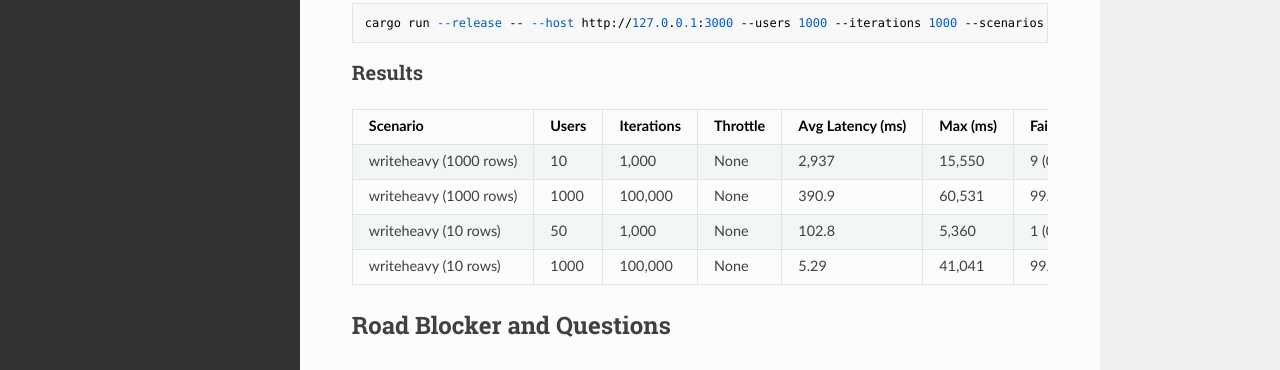
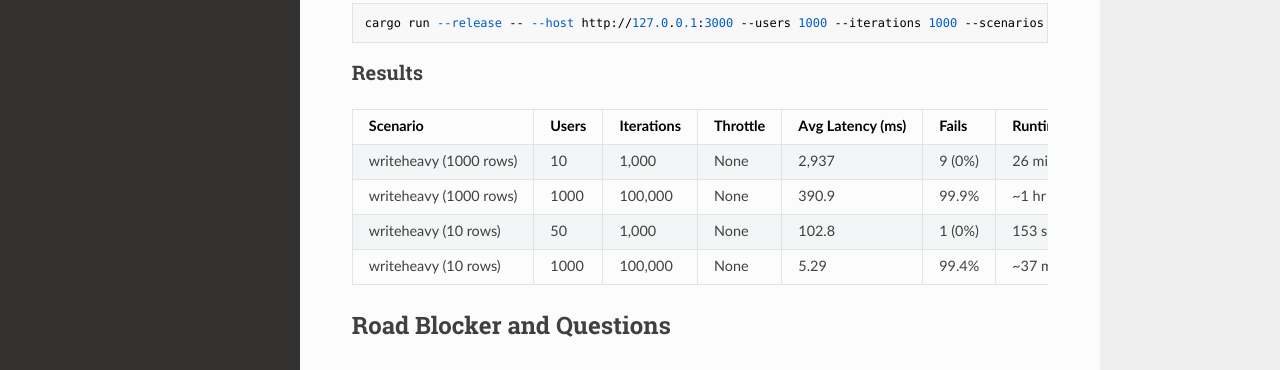
Before and after one commit to tyler0852/tylers-tacc-research, an MkDocs documentation site: the page built from docs/tms/meeting-7.md, in a window 1280 px wide and 1195 px high. Shown: the part 645-1015 px from the top of the window. Built offline with MkDocs 1.6.1, drawn with Linux system fonts in a browser that asks for light colours; nearby versions of some CDN libraries.

Commit message:
Refactor results table in meeting-7.md
Updated the results table format and removed the 'Max (ms)' column.

```diff
--- a/docs/tms/meeting-7.md
+++ b/docs/tms/meeting-7.md
@@ -22,12 +22,12 @@ cargo run --release -- --host http://127.0.0.1:3000 --users 1000 --iterations 10
 
 ### Results
 
-| Scenario | Users | Iterations | Throttle | Avg Latency (ms) | Max (ms) | Fails | Runtime | Notes |
-|:-----------|:------|:-----------|:----------|:----------------|:-----------|:--------|:----------|:-------|
-| writeheavy (1000 rows) | 10 | 1,000 | None | 2,937 | 15,550 | 9 (0%) | 26 min | Slow but stable; minor connection resets |
-| writeheavy (1000 rows) | 1000 | 100,000 | None | 390.9 | 60,531 | 99.9% | ~1 hr | Crashed with “Too many open files (os error 24)” and timeouts |
-| writeheavy (10 rows) | 50 | 1,000 | None | 102.8 | 5,360 | 1 (0%) | 153 s | Completed successfully; no DB lock contention |
-| writeheavy (10 rows) | 1000 | 100,000 | None | 5.29 | 41,041 | 99.4% | ~37 min | High throughput (~40k req/s) before hitting file descriptor cap |
+| Scenario | Users | Iterations | Throttle | Avg Latency (ms) | Fails | Runtime |
+|:-----------|:------|:-----------|:----------|:----------------|:--------|:----------|
+| writeheavy (1000 rows) | 10 | 1,000 | None | 2,937 | 9 (0%) | 26 min |
+| writeheavy (1000 rows) | 1000 | 100,000 | None | 390.9 | 99.9% | ~1 hr |
+| writeheavy (10 rows) | 50 | 1,000 | None | 102.8 | 1 (0%) | 153 s |
+| writeheavy (10 rows) | 1000 | 100,000 | None | 5.29 | 99.4% | ~37 min |
 
 
 
```
